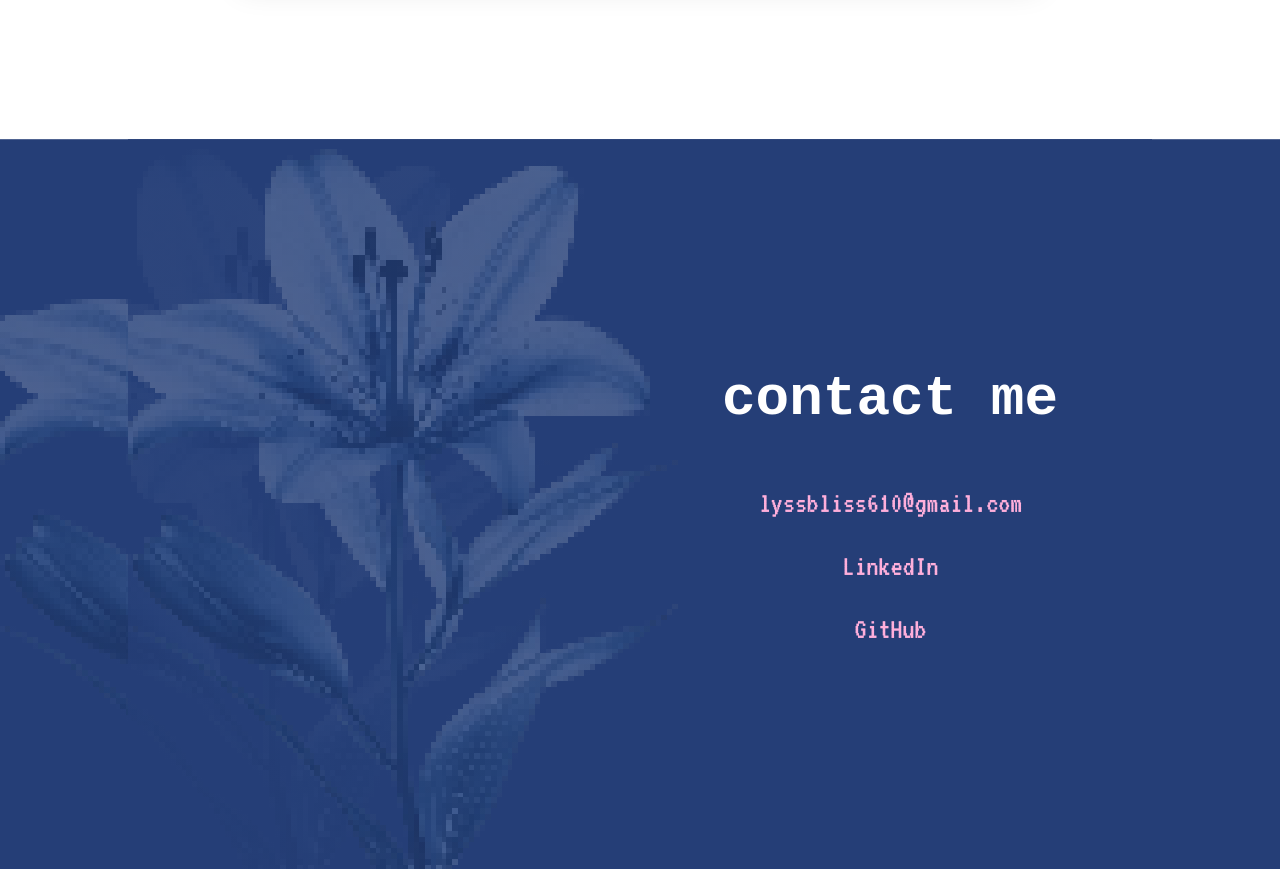
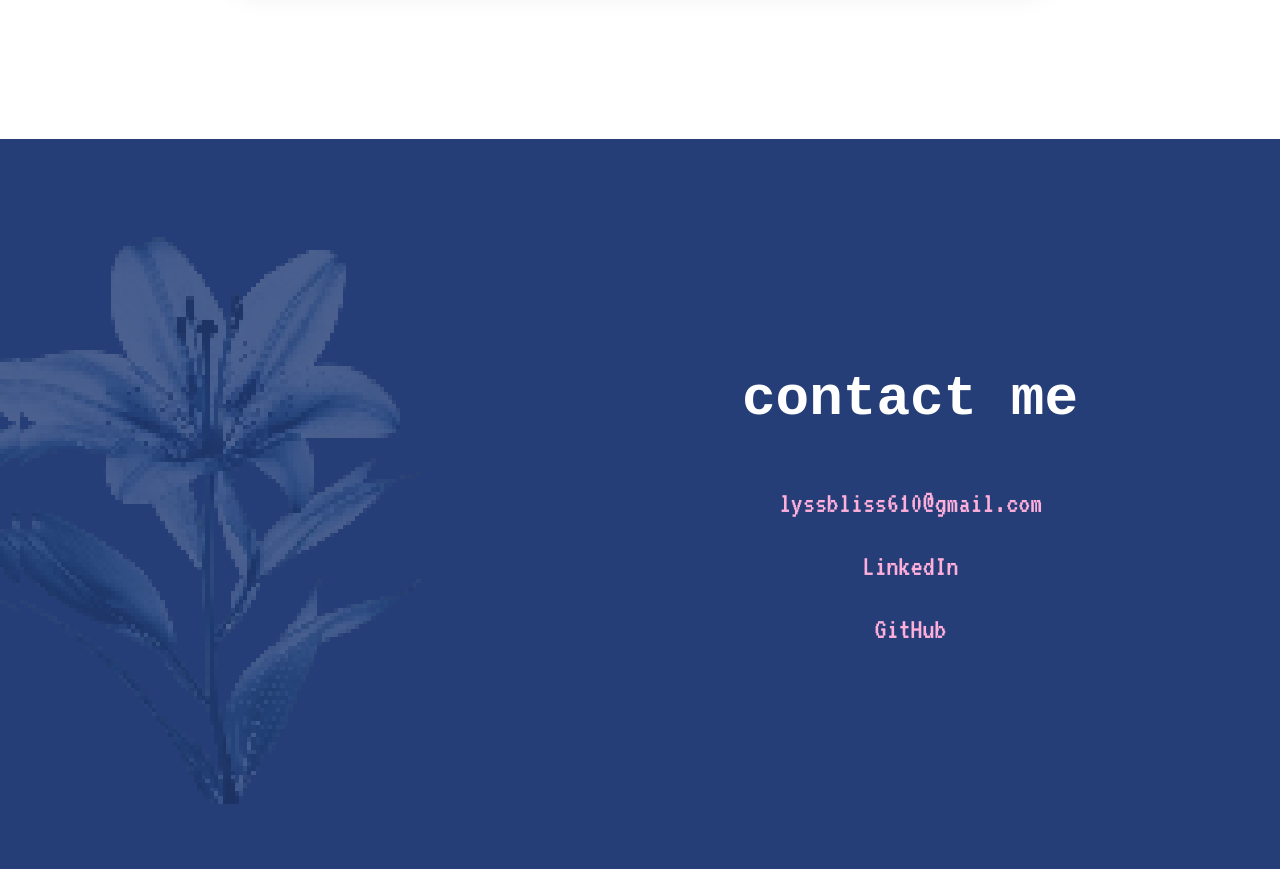
Before and after one commit to alynguyxn/alyssa-portfolio, a React (Vite) app: page / in a window 1280 px wide. Shown: the part 3460-4329 px from the top of the page. Built offline with nearby package versions, Linux system fonts and the light colour scheme; a web font is replaced by a local one.

Commit message:
formatting contact section

```diff
--- a/src/index.css
+++ b/src/index.css
@@ -1202,42 +1202,46 @@ button:focus-visible {
   max-width: none !important;
   margin-top: -1px !important;
   margin-bottom: 0 !important;
-
   display: flex;
-  flex-direction: row; /* Change to row to handle Lily vs Text */
+  flex-direction: column;
   align-items: center;
   justify-content: center;
-
-  padding: 0 10%;
+  padding: 0 20px;
   box-sizing: border-box;
   scroll-margin-top: 70px;
-  position: relative;
+  position: relative; /* This is crucial for the phantom Lily */
   z-index: 1;
-  overflow: hidden;
-
-  /* 1. Use the shorthand 'background' to force no-repeat on all layers */
-  background:
-    linear-gradient(rgba(37, 62, 119, 0.8), rgba(37, 62, 119, 0.8)),
-    url('/images/lily3.png') left -50px center / 600px auto no-repeat !important;
-
-  /* 2. Backup safety rules */
-  background-repeat: no-repeat !important;
-  background-attachment: local; /* Prevents the image from "bleeding" while scrolling */
-
-  image-rendering: pixelated;
   overflow: hidden;
 }
 
-/* CONTAINER SHIFT: This pushes the text unit to the right side */
+/* THE PHANTOM LILY (Pseudo-element) */
+#contact::before {
+  content: "";
+  position: absolute;
+  /* Adjust 'left' to move it further off-screen or on-screen */
+  left: -50px;
+  top: 50%;
+  transform: translateY(-50%);
+  width: 600px;
+  height: 600px;
+
+  background-image: url('/images/lily3.png');
+  background-size: contain;
+  background-repeat: no-repeat;
+
+  /* This creates the "faded" look without using a gradient layer */
+  opacity: 0.2;
+
+  image-rendering: pixelated;
+  z-index: -1; /* Puts it behind your text */
+  pointer-events: none; /* Makes it so you can't click it */
+}
+
 .contact-container {
   display: flex;
   flex-direction: column;
   align-items: center;
-
-  /* 1. We use a larger translateX to move it away from the giant Lily */
   transform: translateX(250px);
-
-  /* 2. Added a z-index to ensure it sits on top of everything */
   z-index: 10;
 }
 
```
